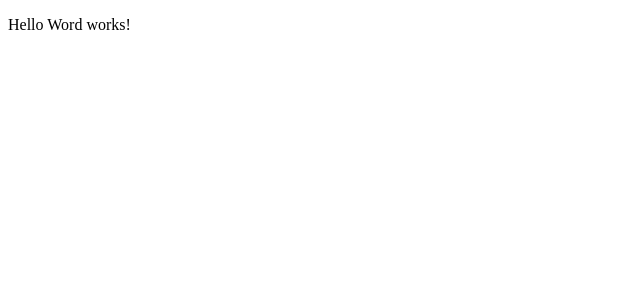
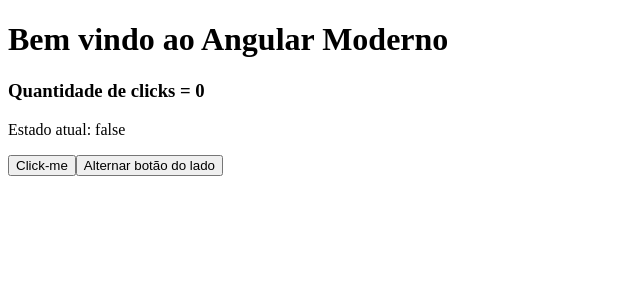
Before and after one commit to ThalesOliveira100/modern-angular--loiane-groner, an Angular app: page / in a window 1280 px wide. Shown: the top 300 px of the page, without its empty margins (0-640 px from the left). Built offline with nearby package versions, Linux system fonts and the light colour scheme.

Commit message:
feat: aula 4 - brinquei um pouco com alteração de states usando signals

```diff
--- a/src/app/components/hello/hello.html
+++ b/src/app/components/hello/hello.html
@@ -1 +1,5 @@
-<p>Hello Word works!</p>
+<h1>{{ title }}</h1>
+<h3>Quantidade de clicks = {{ clickCount() }}</h3>
+<p>Estado atual: {{isDisabled()}}</p>
+<button [disabled]="isDisabled()" (click)="onClick()">Click-me</button>
+<button (click)="onClick()">Alternar botão do lado</button>
--- a/src/app/components/hello/hello.ts
+++ b/src/app/components/hello/hello.ts
@@ -1,4 +1,5 @@
-import { Component, ChangeDetectionStrategy } from '@angular/core';
+import { Component, ChangeDetectionStrategy, signal } from '@angular/core';
+import { debounce } from 'rxjs';
 
 @Component({
   selector: 'app-hello',
@@ -7,4 +8,13 @@
   changeDetection: ChangeDetectionStrategy.Eager,
   styleUrl: './hello.scss',
 })
-export class Hello {}
+export class Hello {
+  protected title = 'Bem vindo ao Angular Moderno';
+  protected clickCount = signal(0);
+  protected isDisabled = signal(false);
+
+  protected onClick() {
+    this.clickCount.set(this.clickCount() + 1);
+    this.isDisabled.set(!this.isDisabled());
+  }
+}
```
